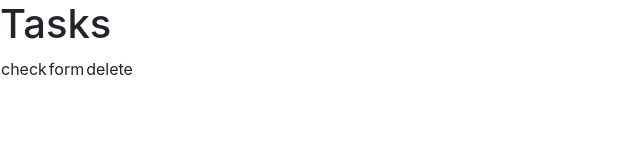
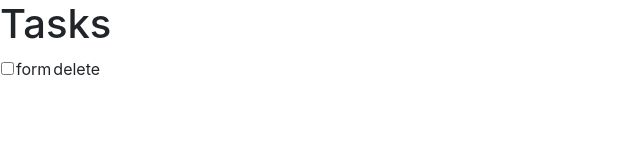
Before and after one commit to MofuMofu2/vue2-cypress-sandbox, a Vue app: page /active in a window 1280 px wide. Shown: the top 160 px of the page, without its empty margins (0-640 px from the left). Built offline with nearby package versions, Linux system fonts and the light colour scheme.

Commit message:
feature: #14 チェックボックスの初期状態追加

```diff
--- a/src/components/TodoList.vue
+++ b/src/components/TodoList.vue
@@ -2,7 +2,9 @@
   <div id="todo-list">
     <table>
       <tr>
-        <td>check</td>
+        <td>
+          <input type="checkbox" name="check" id="check" v-model="completed" />
+        </td>
         <td>form</td>
         <td>delete</td>
       </tr>
@@ -13,5 +15,8 @@
 import Vue from "vue";
 export default Vue.extend({
   name: "TodoList",
+  data: function () {
+    return { completed: false };
+  },
 });
 </script>
```
Also changed, not shown: 1 other file (tests, documents, lock files or other folders).
